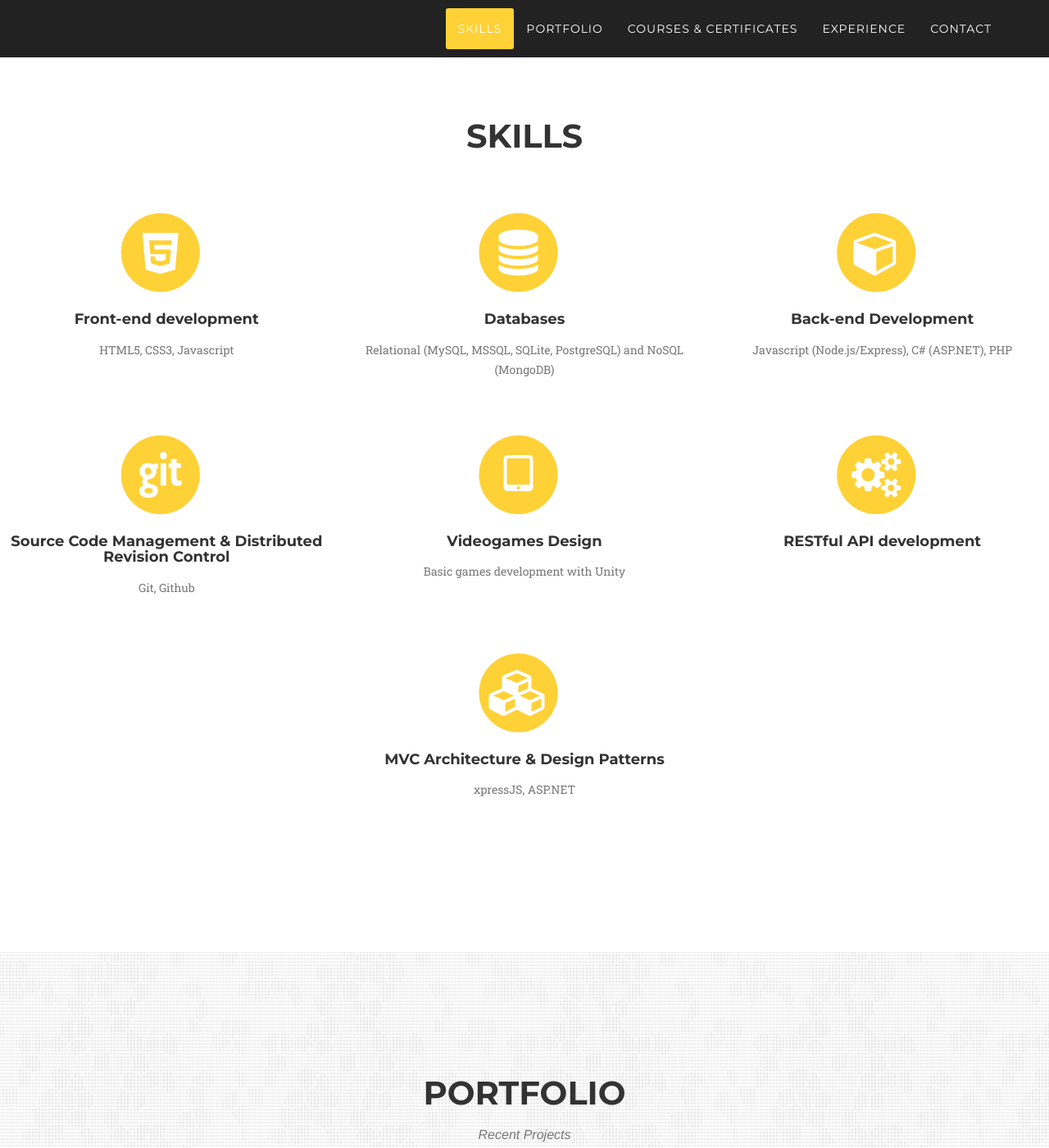
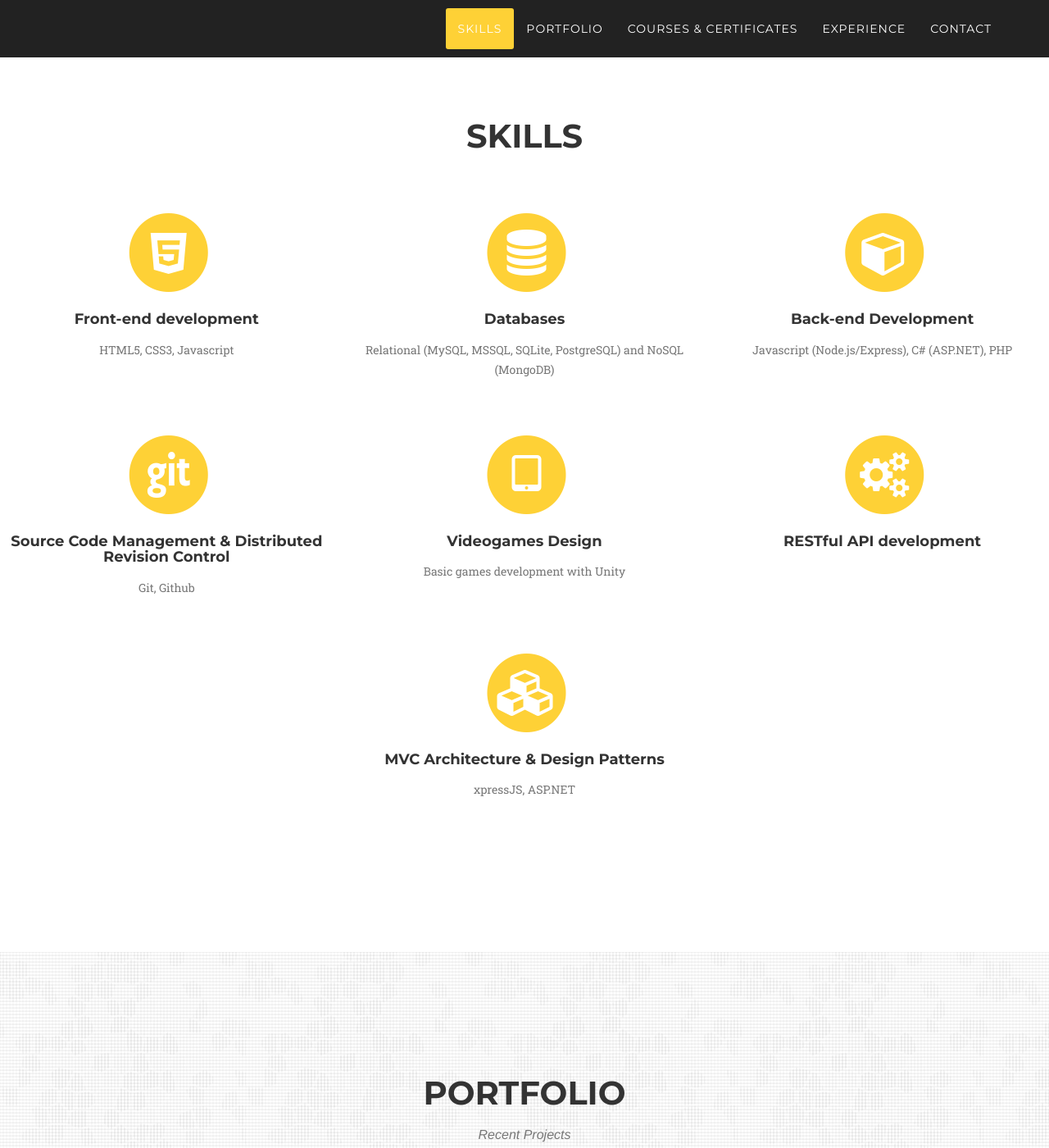
Before and after one commit to agmerino03/agmerino03.github.io, a Jekyll site: the page built from index.html, in a window 1280 px wide and 1400 px high, scrolled down 789 px. Shown: the whole window at 82% size. Built offline with Jekyll 4.4.1, drawn with Linux system fonts in a browser that asks for light colours; some web fonts are replaced.

Commit message:
Added margin to icon

```diff
--- a/_layouts/style.css
+++ b/_layouts/style.css
@@ -24,6 +24,7 @@
 .fa-stack {
     flex-shrink: 0; /* Evita que el ícono se reduzca si el texto es largo */
     margin-right: 15px; /* Espacio entre el ícono y el texto */
+	margin-left: 20px;
 }
 
 .cert-title {
```
